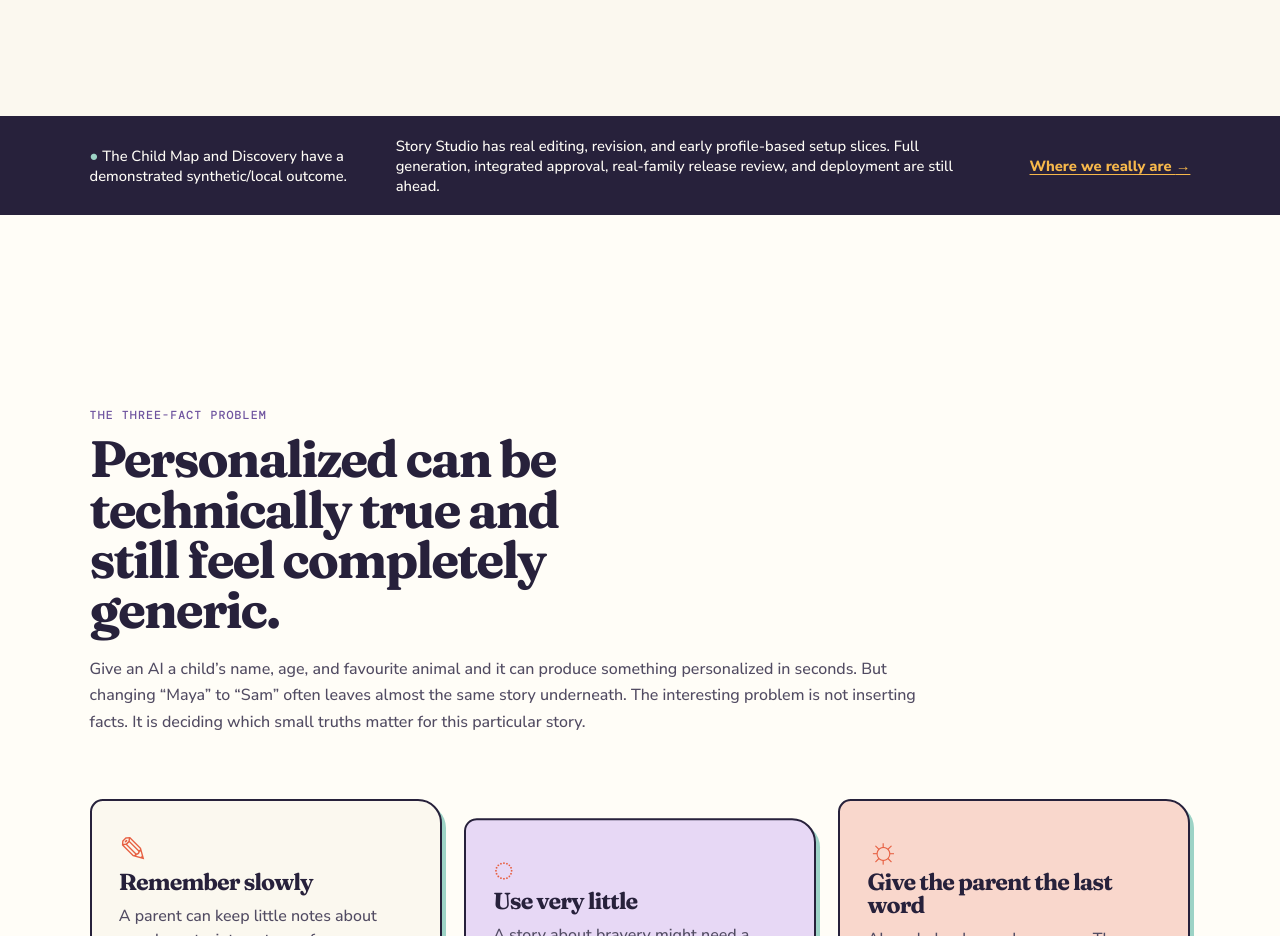
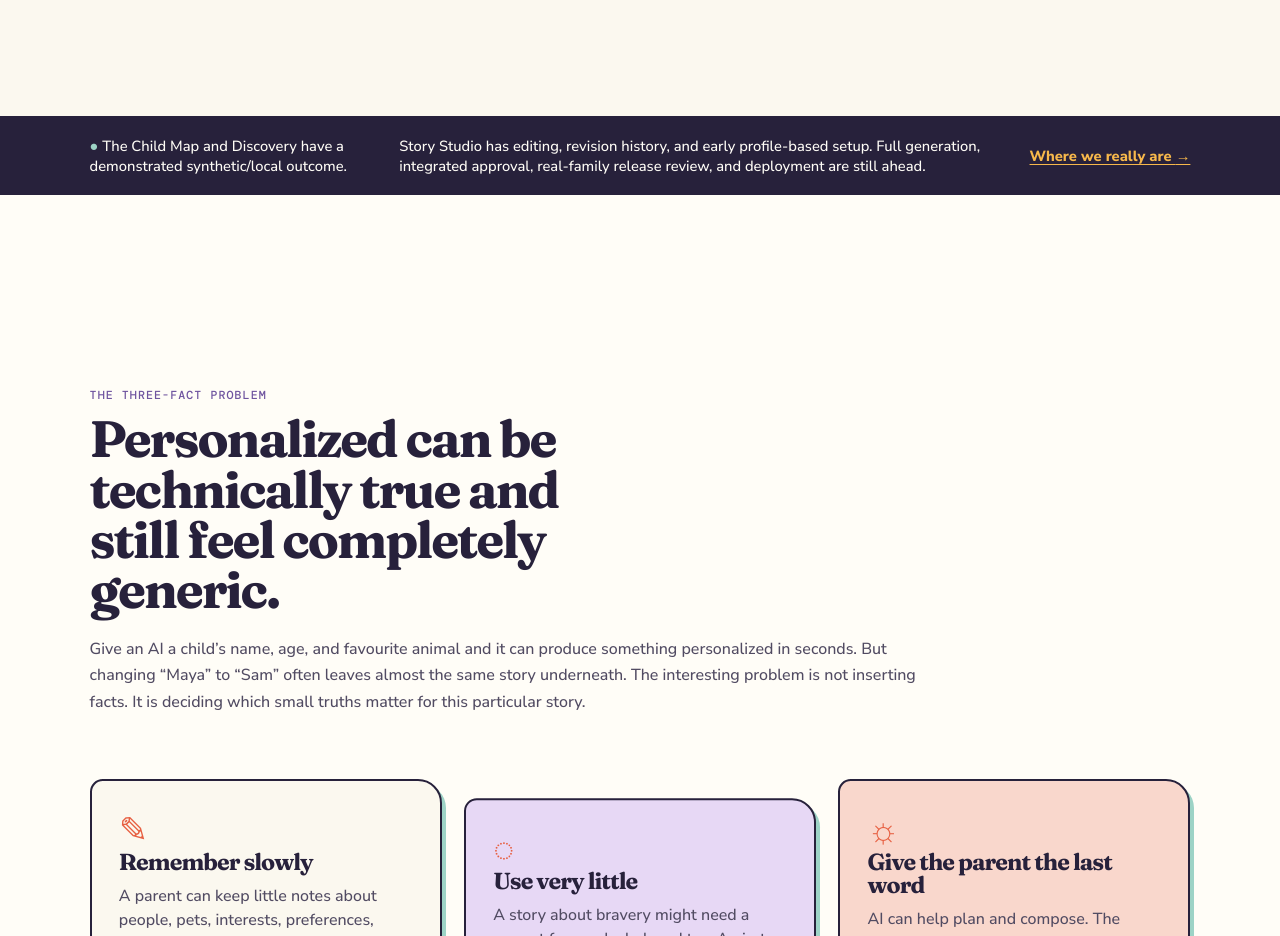
Before and after one commit to TinyCustomStories/tiny-custom-stories-project-story, a React (Vite) app: page / in a window 1280 px wide. Shown: the part 960-1896 px from the top of the page. Built offline with nearby package versions, Linux system fonts and the light colour scheme.

Commit message:
style: wrap Story Sync JSX and clarify Studio summary

```diff
--- a/src/App.tsx
+++ b/src/App.tsx
@@ -404,10 +404,9 @@ function StoryHome() {
           demonstrated synthetic/local outcome.
         </p>
         <p>
-          Story Studio has real editing, revision, and early profile-based setup
-          slices. Full generation,
-          integrated approval, real-family release review, and deployment are
-          still ahead.
+          Story Studio has editing, revision history, and early profile-based
+          setup. Full generation, integrated approval, real-family release review,
+          and deployment are still ahead.
         </p>
         <Link to="/development">
           Where we really are <span aria-hidden="true">→</span>
@@ -2085,7 +2084,8 @@ function HowWeBuild() {
           <div>
             <p className="eyebrow">The new integration rhythm</p>
             <h2>
-              Tasks live inside epics. The stable branch receives reviewed slices.
+              Tasks live inside epics. The stable branch receives reviewed
+              slices.
             </h2>
           </div>
           <ul>
```
